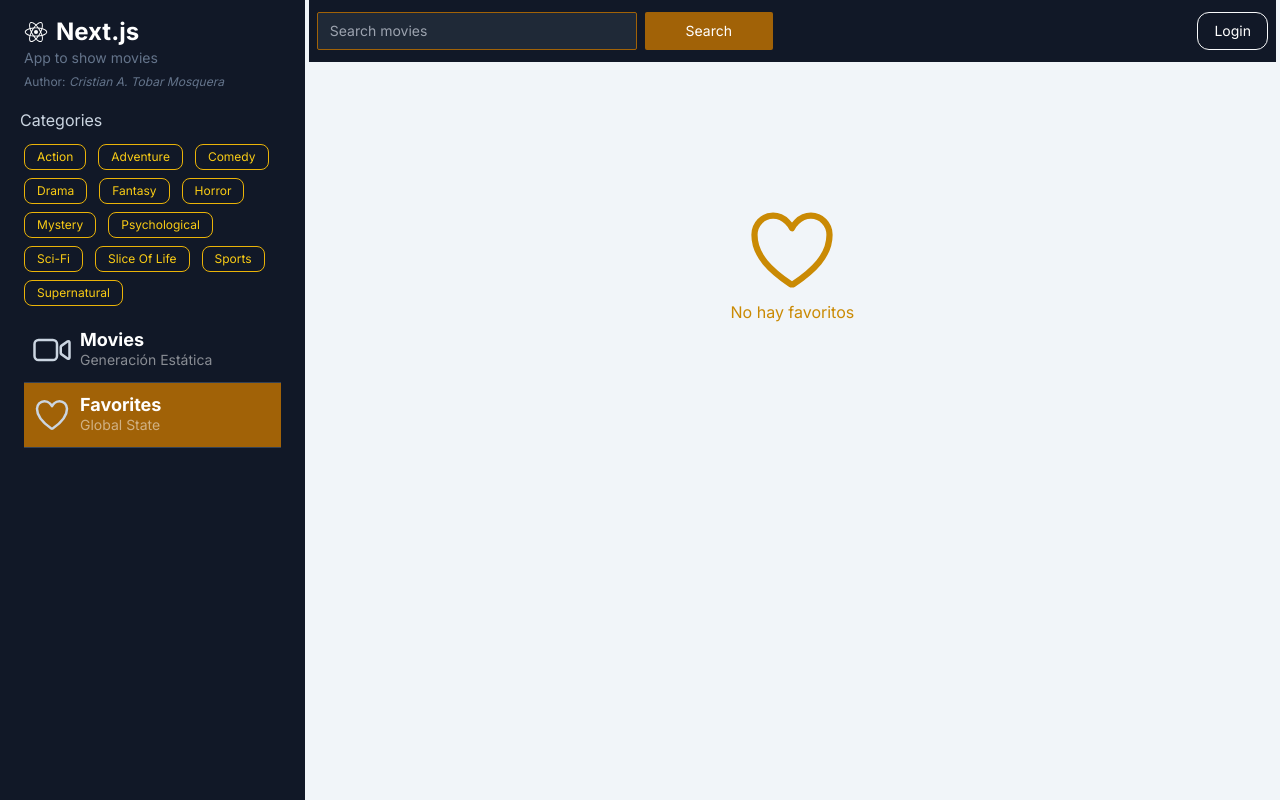
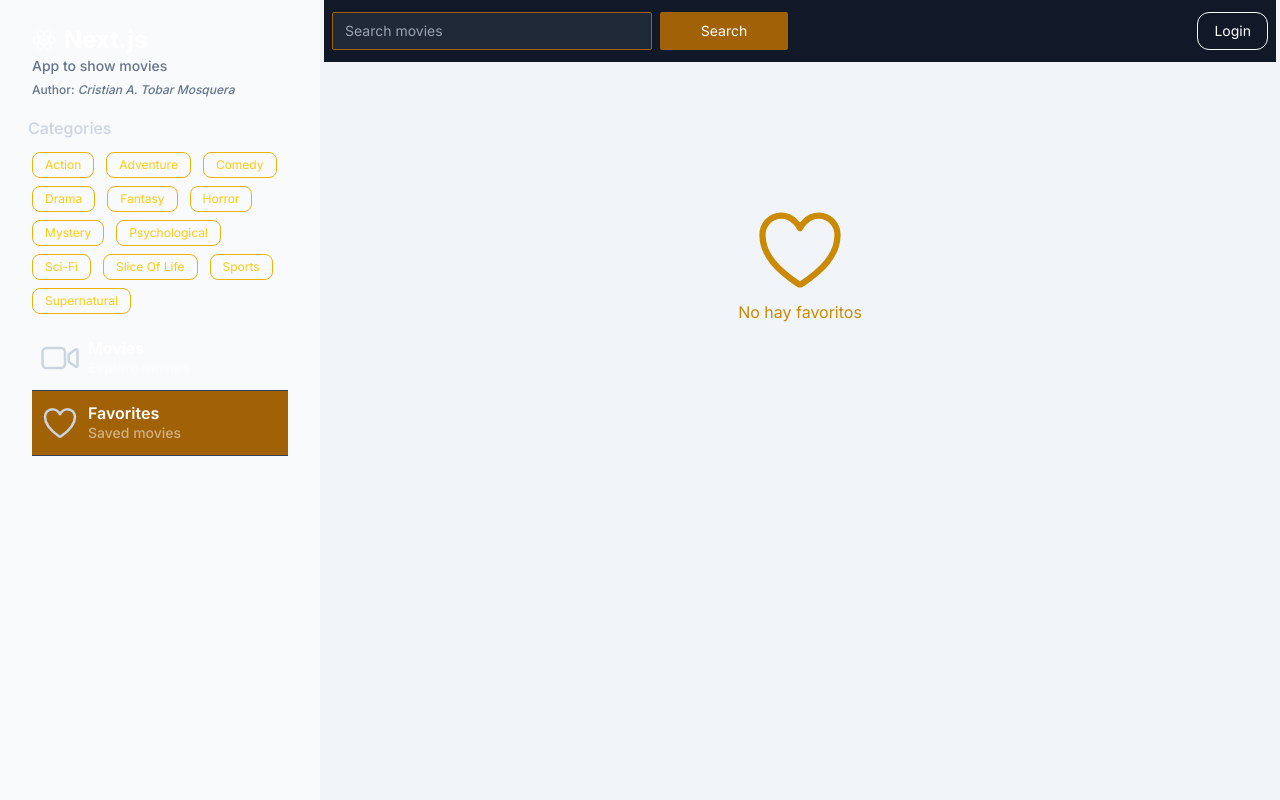
Before and after one commit to CristianTobar07/AnilistApp, a Next.js app: page /dashboard/favorites in a window 1280 px wide. Built offline with nearby package versions, Linux system fonts and the light colour scheme.

Commit message:
feat: make sidebar responsive

```diff
--- a/src/components/sidebar/components/Sidebar.tsx
+++ b/src/components/sidebar/components/Sidebar.tsx
@@ -1,13 +1,14 @@
-"use client";
+"use client"; // Asegúrate de que este componente se ejecute en el cliente
 
+import React, { useState, useEffect, useRef } from "react";
 import {
   IoHeartOutline,
   IoLogoReact,
+  IoMenuOutline,
   IoVideocamOutline,
 } from "react-icons/io5";
 
 import { useParams } from "next/navigation";
-import { useEffect } from "react";
 import { FilterByCategories } from "./FilterByCategories";
 import { SidebarMenuItem } from "./SidebarMenuItem";
 
@@ -16,17 +17,20 @@ const menuItems = [
     path: `/dashboard/movies/1`,
     icon: <IoVideocamOutline size={40} />,
     title: "Movies",
-    subTitle: "Generación Estática",
+    subTitle: "Explore movies",
   },
   {
     path: "/dashboard/favorites",
     icon: <IoHeartOutline size={40} />,
     title: "Favorites",
-    subTitle: "Global State",
+    subTitle: "Saved movies",
   },
 ];
 
-export const Sidebar = () => {
+export const Sidebar: React.FC = () => {
+  const [isOpen, setIsOpen] = useState<boolean>(false);
+  const sidebarRef = useRef<HTMLDivElement | null>(null);
+
   const param = useParams();
 
   useEffect(() => {
@@ -35,12 +39,49 @@ export const Sidebar = () => {
     }
   }, [param]);
 
+  // Función para alternar el estado de apertura/cierre del sidebar
+  const toggleSidebar = () => {
+    setIsOpen(!isOpen);
+  };
+
+  // Cerrar el sidebar cuando se hace clic fuera de él
+  useEffect(() => {
+    const handleClickOutside = (event: MouseEvent) => {
+      if (
+        sidebarRef.current &&
+        !sidebarRef.current.contains(event.target as Node)
+      ) {
+        setIsOpen(false);
+      }
+    };
+
+    document.addEventListener("mousedown", handleClickOutside);
+    return () => {
+      document.removeEventListener("mousedown", handleClickOutside);
+    };
+  }, []);
+
   return (
-    <div
-      id="menu"
-      style={{ width: "400px" }}
-      className="bg-gray-900 min-h-screen z-10 text-slate-300 w-64 left-0 overflow-y-scroll"
+    <div>
+      <button
+        onClick={toggleSidebar} // Cambié el botón para usar la función toggle
+        aria-controls="default-sidebar"
+        type="button"
+        className="inline-flex items-center mt-2 mx-1 text-sm text-gray-500 rounded-lg sm:hidden hover:bg-gray-100 focus:outline-none focus:ring-2 focus:ring-gray-200 dark:text-gray-400 dark:hover:bg-gray-700 dark:focus:ring-gray-600"
       >
+        <IoMenuOutline size={25} className="text-gray-900"/>
+      </button>
+
+      <aside
+        ref={sidebarRef}
+        id="default-sidebar"
+        className={`fixed top-0 left-0 z-40 w-80 h-screen transition-transform md:relative lg:relative ${
+          isOpen ? "translate-x-0" : "-translate-x-full"
+        } sm:translate-x-0`}
+        aria-label="Sidebar"
+      >
+        <div className="h-full px-2 py-2 overflow-y-auto bg-gray-50 dark:bg-gray-800">
+          <ul className="space-y-2 font-medium">
             <div id="logo" className="my-4 px-6">
               <h1 className="flex items-center  text-lg md:text-2xl font-bold text-white">
                 <IoLogoReact className="mr-2" />
@@ -57,11 +98,14 @@ export const Sidebar = () => {
 
             <FilterByCategories />
 
-      <div id="nav" className="w-full px-6">
+            <div className="w-full px-6">
               {menuItems.map((item) => (
                 <SidebarMenuItem key={item.path} {...item} />
               ))}
             </div>
+          </ul>
+        </div>
+      </aside>
     </div>
   );
 };
--- a/src/components/sidebar/components/SidebarMenuItem.tsx
+++ b/src/components/sidebar/components/SidebarMenuItem.tsx
@@ -25,8 +25,10 @@ export const SidebarMenuItem = ({ path, icon, title, subTitle }: Props) => {
         <div>{icon}</div>
       </div>
       <div className="flex flex-col">
-        <span className="text-lg font-bold leading-5 text-white">{title}</span>
-        <span className="text-sm text-white/50 hidden md:block">
+        <span className="text-md font-semibold leading-5 text-white">
+          {title}
+        </span>
+        <span className="text-sm  text-white/50 hidden md:block">
           {subTitle}
         </span>
       </div>
```
Lines whose indentation alone changed are shown as unchanged.
